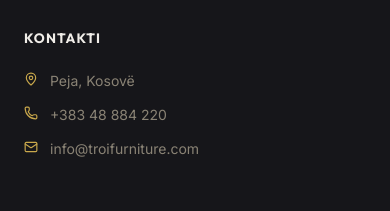
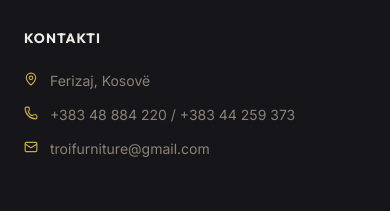
Before and after one commit to bardhh1/troi-furniture, a React (Vite) app: page /gallery in a window 390 px wide. Shown: the part 3578-3789 px from the top of the page. Built offline with nearby package versions, Linux system fonts and the light colour scheme.

Commit message:
feat: update footer contact information including address, phone numbers, and email.

```diff
--- a/src/components/Footer.jsx
+++ b/src/components/Footer.jsx
@@ -42,15 +42,15 @@
             <p className="footer-col-title">Kontakti</p>
             <div className="footer-contact-item">
               <MapPin size={14} />
-              <span>Peja, Kosovë</span>
+              <span>Ferizaj, Kosovë</span>
             </div>
             <div className="footer-contact-item">
               <Phone size={14} />
-              <span>+383 48 884 220</span>
+              <span>+383 48 884 220 / +383 44 259 373</span>
             </div>
             <div className="footer-contact-item">
               <Mail size={14} />
-              <span>info@troifurniture.com</span>
+              <span>troifurniture@gmail.com</span>
             </div>
           </div>
         </div>
```
